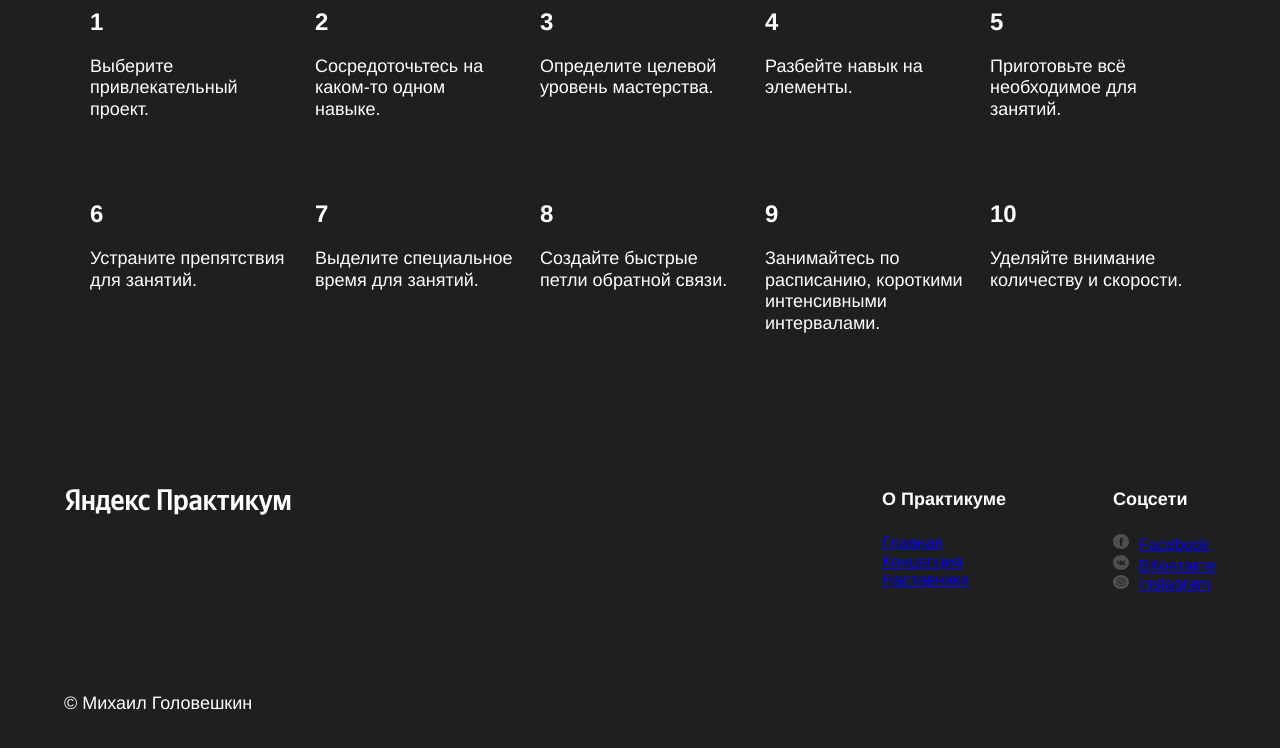
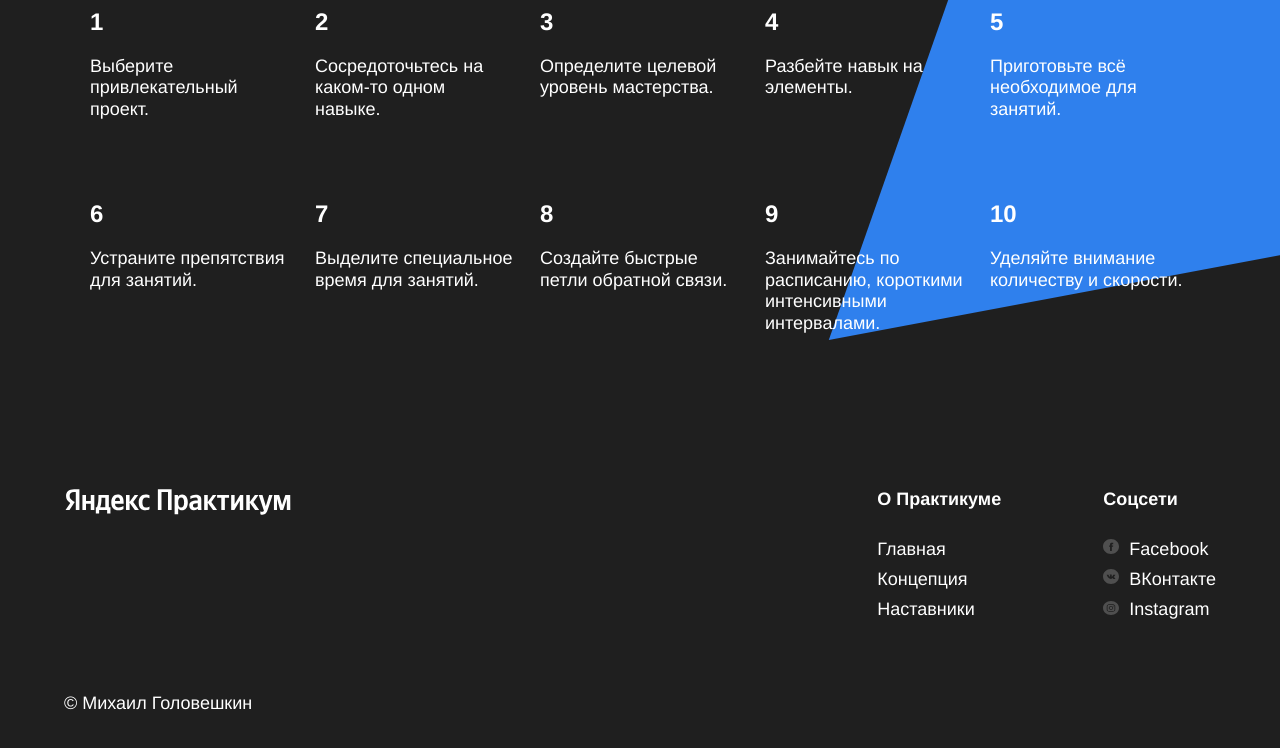
Before and after one commit to TearsOprah/how-to-learn, a plain HTML site: page index.html in a window 1280 px wide. Shown: the part 3182-3930 px from the top of the page. Drawn offline with Linux system fonts and the light colour scheme.

Commit message:
исправил ссылки картинок и ссылки футера

```diff
--- a/blocks/feynman/__main-illustration/feynman__main-illustration.css
+++ b/blocks/feynman/__main-illustration/feynman__main-illustration.css
@@ -1,5 +1,5 @@
 .feynman__main-illustration {
-  background-image: url('../images/feynman.png');
+  background-image: url('/images/feynman.png');
   background-size: contain;
   width: 867px;
   height: 637px;
--- a/blocks/kaufman/__triangle/kaufman__triangle.css
+++ b/blocks/kaufman/__triangle/kaufman__triangle.css
@@ -1,5 +1,5 @@
 .kaufman__triangle {
-  background-image: url("../images/kaufman-triangle.svg");
+  background-image: url("/images/kaufman-triangle.svg");
   background-size: contain;
   position: absolute;
   right: -210px;
--- a/pages/index.css
+++ b/pages/index.css
@@ -19,7 +19,7 @@
 @import url(../blocks/feynman/__title/feynman__title.css);
 @import url(../blocks/footer/__author/footer__author.css);
 @import url(../blocks/footer/__column-heading/footer__column-heading.css);
-@import url(../blocks/footer/__column-link);
+@import url(../blocks/footer/__column-link/footer__column-link.css);
 @import url(../blocks/footer/__column-links/footer__column-links.css);
 @import url(../blocks/footer/__columns/footer__columns.css);
 @import url(../blocks/footer/__social-icon/footer__social-icon.css);
```
